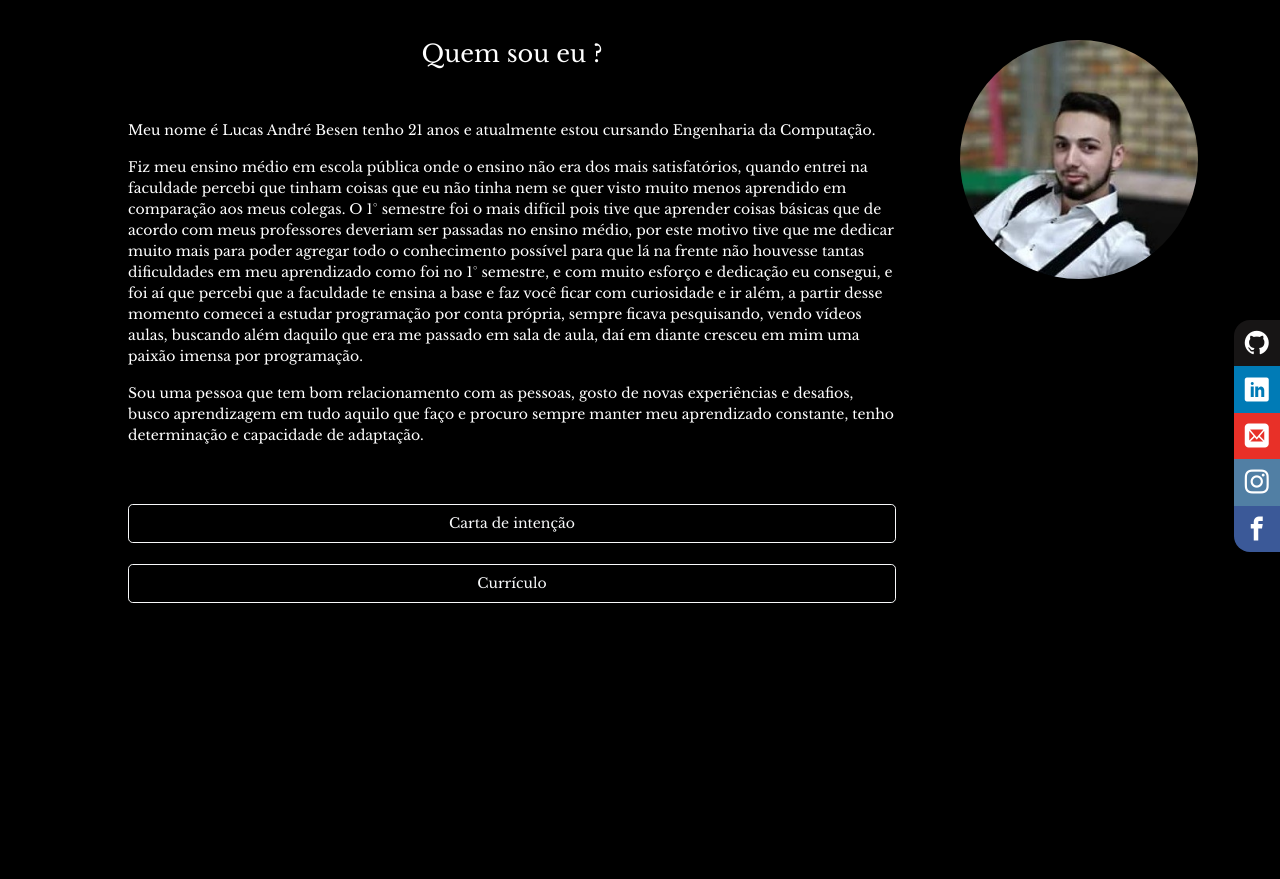
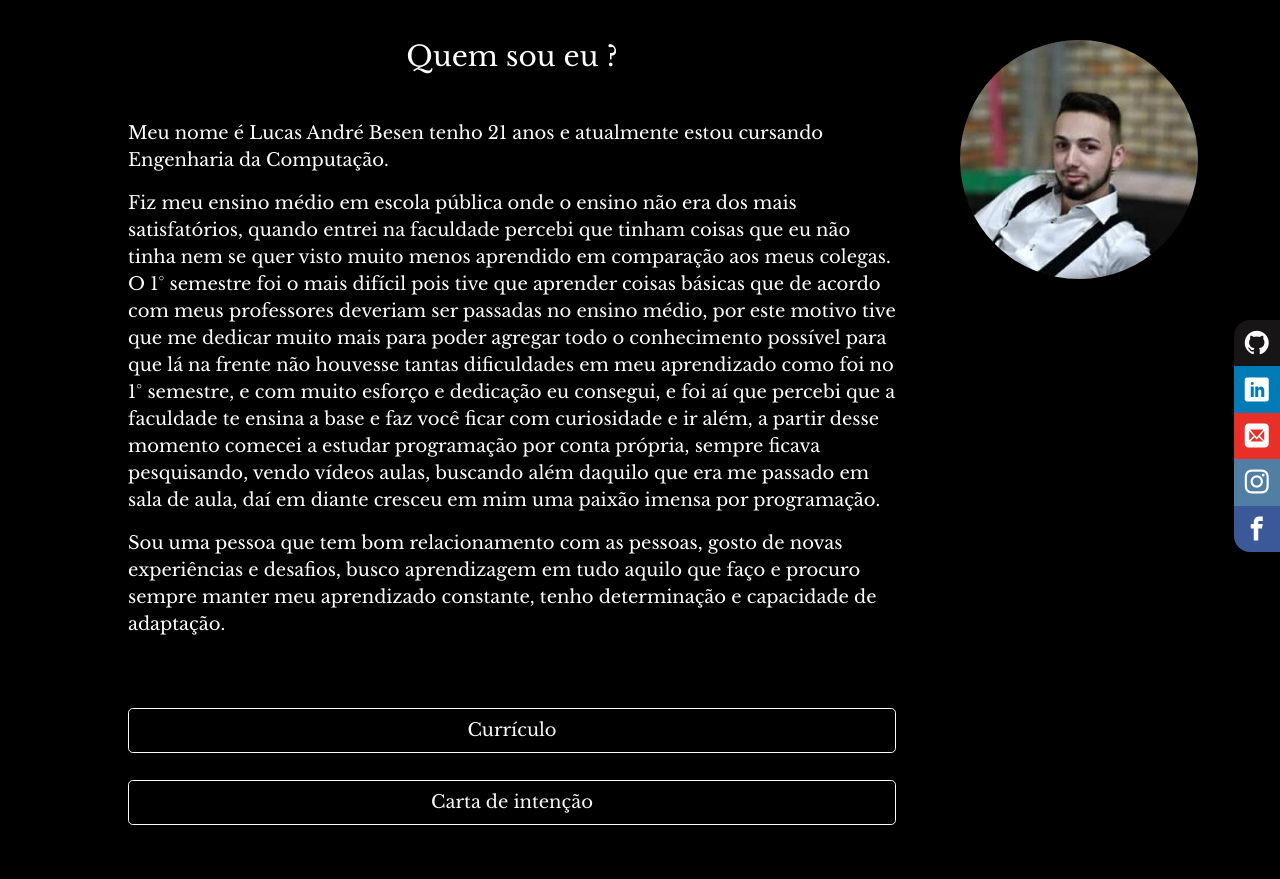
Before and after one commit to Lucas-Besen/Business_Card, a PHP site: page /index.php in a window 1280 px wide. Before the commit the page ends 603 px from the top, so only its background shows below. Run offline with PHP 8.4, Linux system fonts and the light colour scheme; some web fonts are replaced.

Commit message:
aumentei a fonte da letra

```diff
--- a/content.php
+++ b/content.php
@@ -4,7 +4,7 @@
 	<img src="photo/ProfileImage.jpg" >
 </div>
 
-<h4 class="posicaotitulo" align="center">Quem sou eu ?</h4>
+<h3 class="posicaotitulo" align="center">Quem sou eu ?</h3>
 
 <div class=" posicaotexto">
 	<p>
@@ -18,12 +18,12 @@
 	</p>
 	<br>
 	<br>
+	<a href="documents/Curriculo_LucasBesen.pdf" target="_blank">
+		<button type="button" id="fontes" class="btn btn-outline-light btn-lg btn-block">Currículo</button>
+	</a>
+	<br>
 	<a href="documents/CartaDeIntencao_lucas.pdf" target="_blank">
 		<button type="button" id="fontes" class="btn btn-outline-light btn-lg btn-block">Carta de intenção</button>
-	</a>
-	<br>
-	<a href="documents/Curriculo_LucasBesen.pdf" target="_blank">
-		<button type="button" id="fontes" class="btn btn-outline-light btn-lg btn-block">Currículo</button>
 	</a>
 	<br>
 	<br>
--- a/style.php
+++ b/style.php
@@ -2,7 +2,7 @@
 		body{
 		    background-color:#000000;
 		    font-family: 'Libre Baskerville', serif;
-		    font-size: 14px;
+		    font-size: 18px;
 		}
 	 	.posicaoimg {
 	        position: absolute;
@@ -29,7 +29,7 @@
 	        left:10%;
 	    }
 	    #fontes{
-	        font-size: 14px;
+	        font-size: 18px;
 	    }
 	    a:hover {
 	        color: #000000;
```
